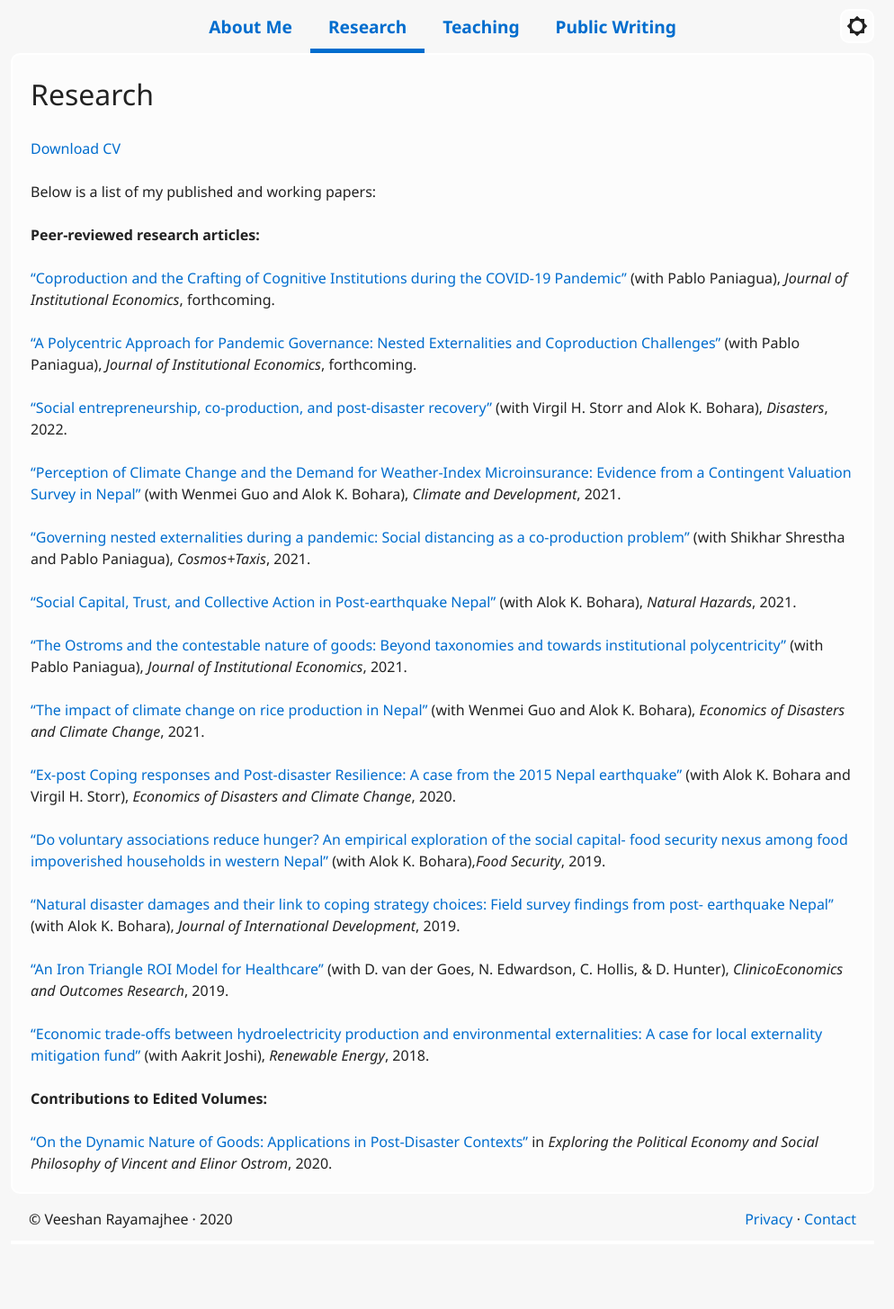
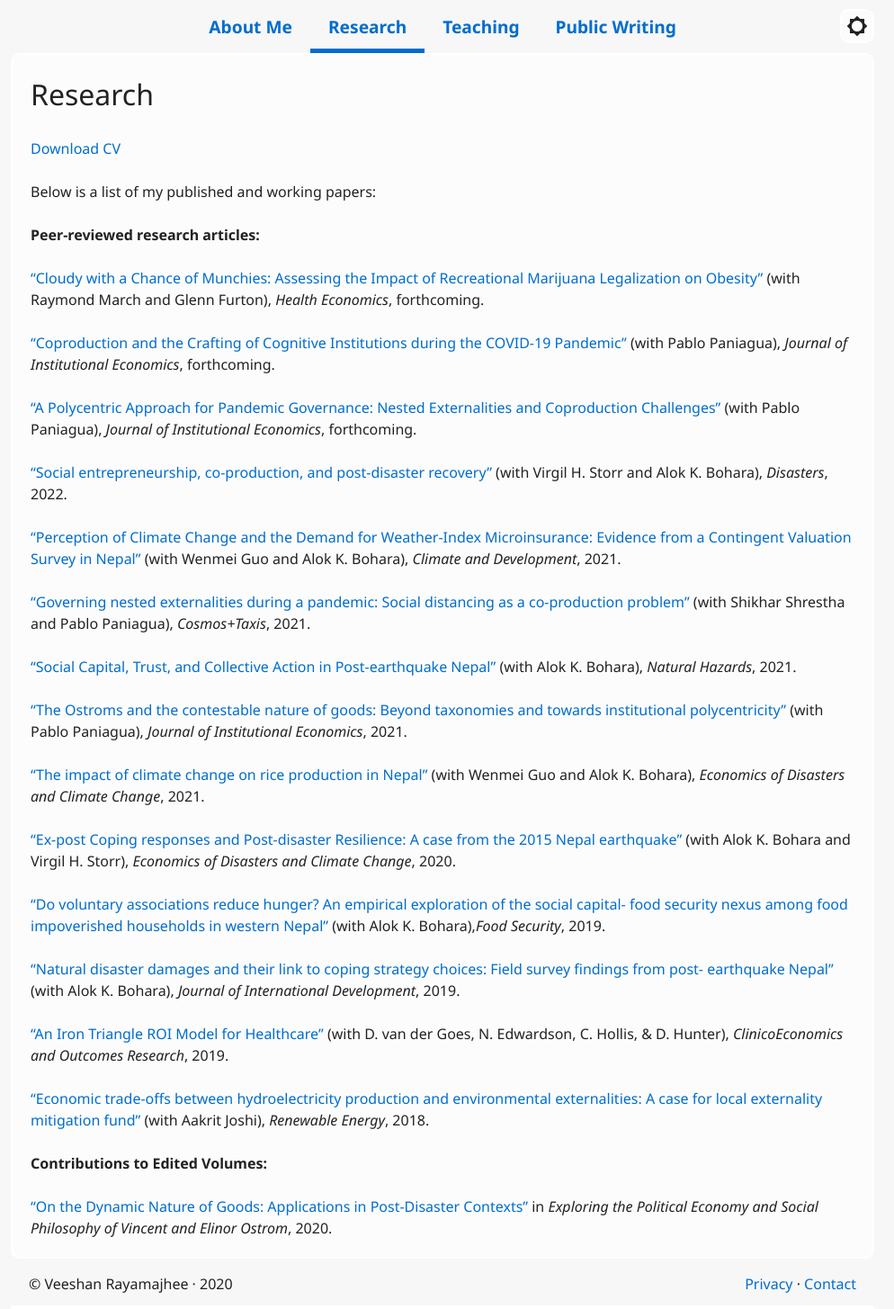
Before and after one commit to veeshanr/veeshanr.github.io, a Jekyll site: the page built from pages/research.md, in a window 1280 px wide. Shown: the whole page at 90% size, without its empty margins (148-1142 px from the left). Built offline with Jekyll 4.4.1, drawn with Linux system fonts in a browser that asks for light colours; before the commit the page ends 1383 px from its top, so only the background shows below that; some of the changed lines change nothing that is shown.

Commit message:
Update research.md

```diff
--- a/pages/research.md
+++ b/pages/research.md
@@ -10,6 +10,8 @@ title: Research
 Below is a list of my published and working papers:
 
 **Peer-reviewed research articles:**
+
+[“Cloudy with a Chance of Munchies: Assessing the Impact of Recreational Marijuana Legalization on Obesity”] [15] (with Raymond March and Glenn Furton), *Health Economics*, forthcoming.
 
 [“Coproduction and the Crafting of Cognitive Institutions during the COVID-19 Pandemic”] [14] (with Pablo Paniagua), *Journal of Institutional Economics*, forthcoming.
 
@@ -55,4 +57,5 @@ Below is a list of my published and working papers:
 [11]: https://cosmosandtaxis.files.wordpress.com/2021/05/rayamajhee_et_al_ct_vol9_iss_5_6.pdf
 [12]: https://doi.org/10.1080/17565529.2021.1949574
 [13]: https://doi.org/10.1017/S1744137421000795
-[14]: https://www.cambridge.org/core/journals/journal-of-institutional-economics
+[14]: https://doi.org/10.1017/S1744137422000078
+[15]: https://onlinelibrary.wiley.com/journal/10991050
```
